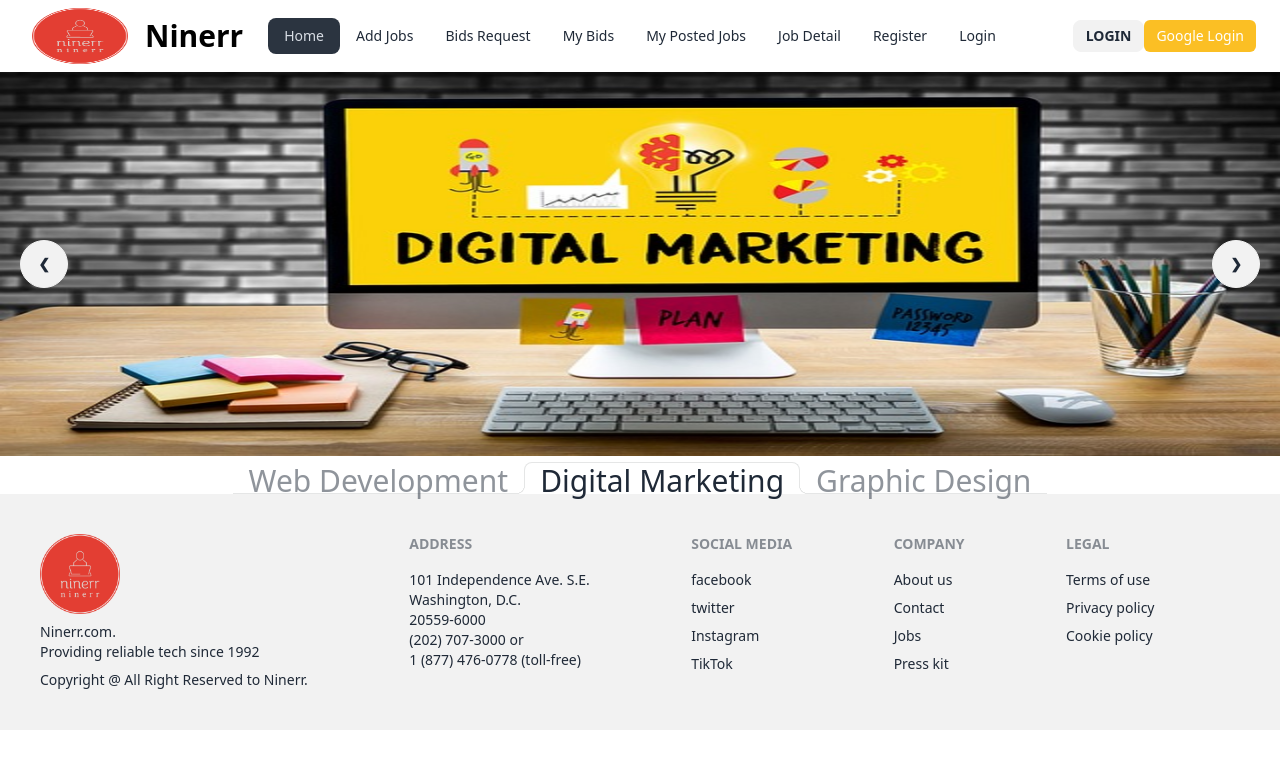
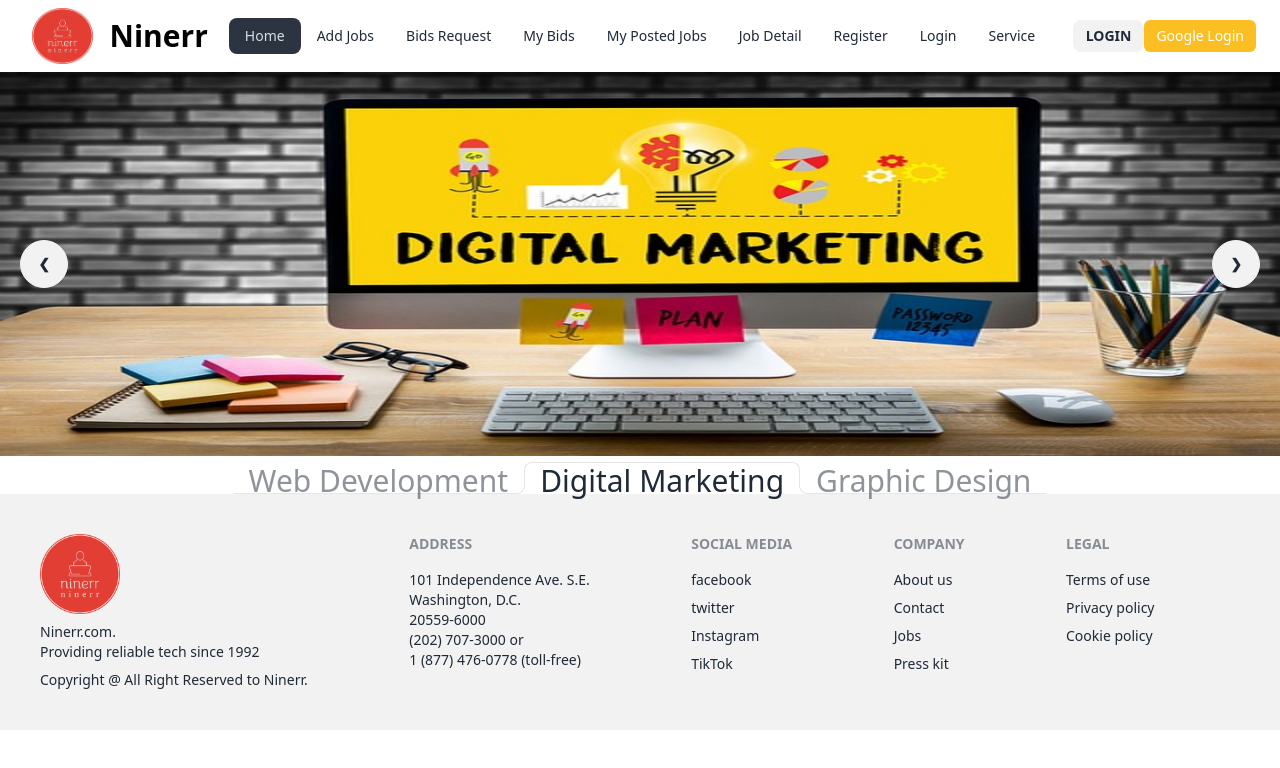
Before and after one commit to smhabib99-99/freelance-market-ninerr, a React (Vite) app: page / in a window 1280 px wide. Shown: the top 768 px of the page. Built offline with nearby package versions, Linux system fonts and the light colour scheme; no server answers.

Commit message:
ErrorPage check functionallity is successful

```diff
--- a/src/components/Navbar/Navbar.jsx
+++ b/src/components/Navbar/Navbar.jsx
@@ -39,6 +39,7 @@ const Navbar = () => {
     <li><NavLink to='/jobDetail'>Job Detail</NavLink></li>
     <li><NavLink to='/register'>Register</NavLink></li>
     <li><NavLink to='/login'>Login</NavLink></li>
+    <li><NavLink to='/service'>Service</NavLink></li>
 
 </>
 
```
